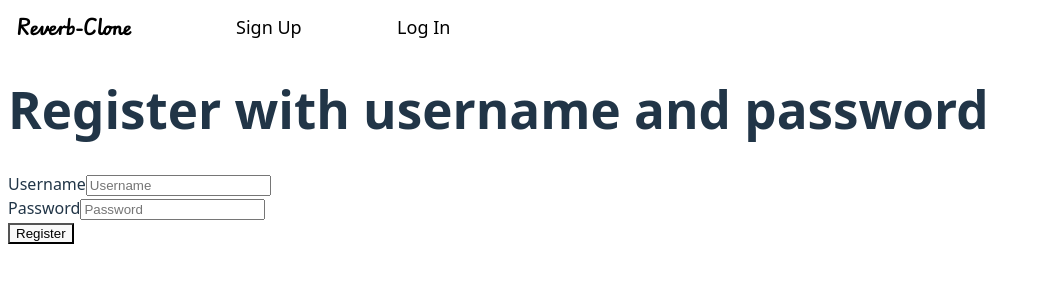
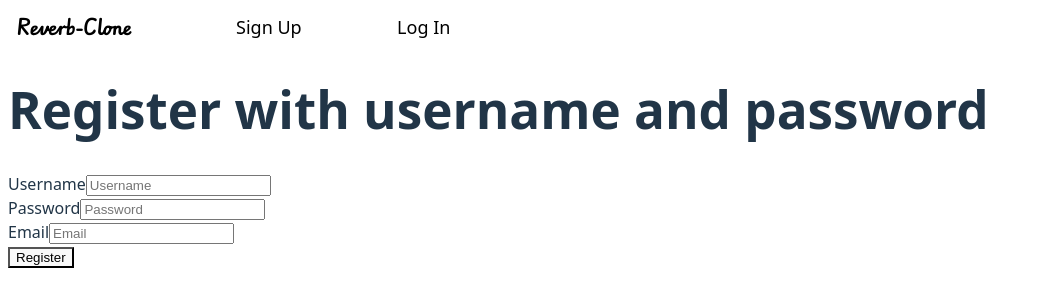
Before and after one commit to Juan-Ceballos/Reverb-Clone-FSW, a React (Vite) app in the folder frontend/: page /register in a window 1280 px wide. Shown: the top 306 px of the page, without its empty margins (0-1040 px from the left). Built offline with nearby package versions, Linux system fonts and the light colour scheme.

Commit message:
add email to register form registerForm component

```diff
--- a/frontend/src/LoginForm.jsx
+++ b/frontend/src/LoginForm.jsx
@@ -119,7 +119,7 @@ const LoginForm = () => {
                     type="email" // text
                     required
                     className='appearance-none'
-                    placeholder='email'
+                    placeholder='Email'
                     value={formData.email}
                     onChange={handleChange}
                     onKeyDown={(eventObject) => eventObject.key === 'Enter' && handleSubmit(eventObject)}
--- a/frontend/src/RegisterForm.jsx
+++ b/frontend/src/RegisterForm.jsx
@@ -7,6 +7,7 @@ const RegisterForm = () => {
 
     const [formData, setFormData] = useState({
         username: '',
+        email: '',
         password: '',
     })
 
@@ -89,6 +90,23 @@ const RegisterForm = () => {
                 />
             </div>
 
+            <div>
+                <label htmlFor="email" className='sr-only'>
+                    Email
+                </label>
+                <input
+                    id='email'
+                    name='email'
+                    type="email" // text
+                    required
+                    className='appearance-none'
+                    placeholder='Email'
+                    value={formData.password}
+                    onChange={handleChange}
+                    onKeyDown={(eventObject) => eventObject.key === 'Enter' && handleSubmit(eventObject)}
+                />
+            </div>
+
             {error && (
                 <div className='text-red-700'>
                     {error}
```
